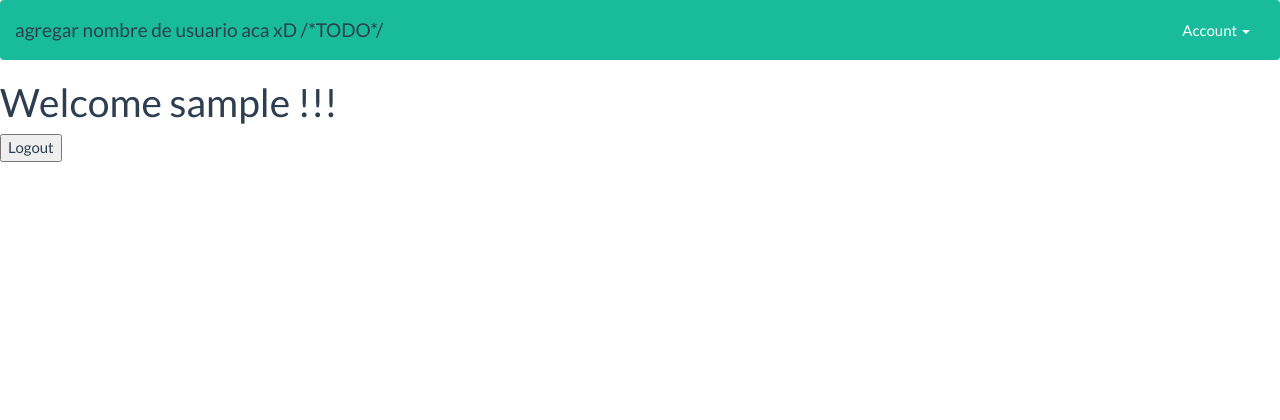
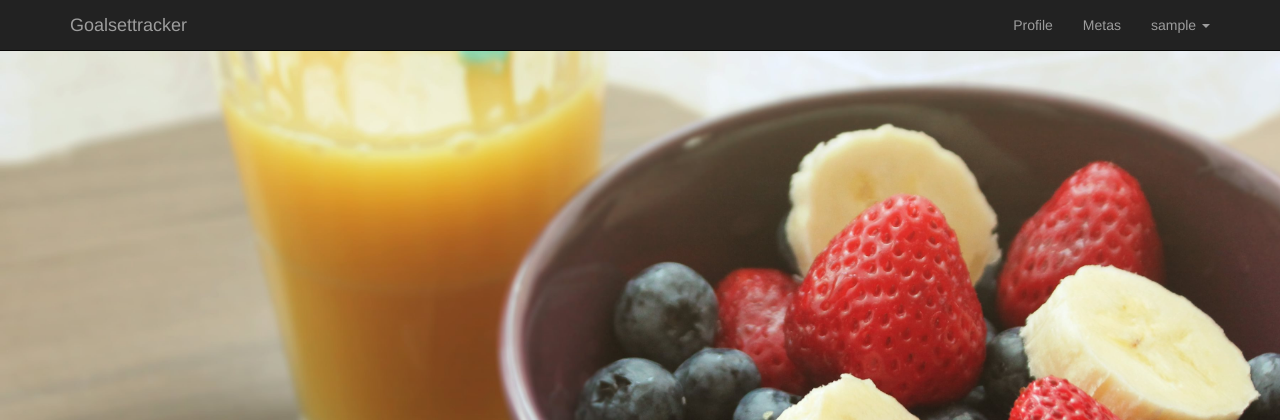
Before and after one commit to ingsoft-famaf/el-rejunte, a Django app: page /home/ in a window 1280 px wide. Shown: the top 420 px of the page. Run offline with Django 3.2, Linux system fonts and the light colour scheme; the visitor is signed in with stand-in values (Sample User, id 1); some libraries are stand-ins or nearby versions.

Commit message:
Home mejorado

```diff
--- a/myproject/templates/base.html
+++ b/myproject/templates/base.html
@@ -1,35 +1,50 @@
 {% load staticfiles %}
 
 <!DOCTYPE html>
-<html>
+<html lang="en">
   <head>
     <meta charset="utf-8">
-            <meta name="viewport" content="width=device-width, initial-scale=1.0">
-                <title>Goal Set Tracker</title>
-                <!-- Core CSS - Include with every page -->
-                <link href="{% static 'css/bootstrap.min.css' %}" rel="stylesheet">
+    <meta http-equiv="X-UA-Compatible" content="IE=edge">
+    <meta name="viewport" content="width=device-width, initial-scale=1">
+    <meta name="viewport" content="width=device-width, user-scalable=no, initial-scale=1.0, maximum-scale=1.0, minimum-scale=1.0">
+    <link rel="stylesheet" href="/static/bootstrap/css/bootstrap.min.css">
+    <link rel="stylesheet" href="/static/bootstrap/css/bootstrap-social.css">
+    <link rel="stylesheet" type="text/css" href="/static/css/login.css">
+    <link rel="stylesheet" type="text/css" href="/static/css/mycss.css">
+    <link href="/static/font-awesome/css/font-awesome.css" rel="stylesheet">
+    <!-- The above 3 meta tags *must* come first in the head; any other head content must come *after* these tags -->
+    <meta name="description" content="">
+    <meta name="author" content="">
+    <link rel="icon" href="favicon.ico">
+    <title>{% block title %}{% endblock %}</title>
 </head>
+
 <body>
-                    <nav class="navbar navbar-inverse">
-                        <div class="container-fluid">
-                            <div class="navbar-header">
-                                <button type="button" class="navbar-toggle collapsed" data-toggle="collapse" data-target="#bs-example-navbar-collapse-1">
-                                    <span class="sr-only">Toggle navigation</span>
-                                    <span class="icon-bar"></span>
-                                    <span class="icon-bar"></span>
-                                    <span class="icon-bar"></span>
+  <nav class="navbar  navbar-inverse  navbar-fixed-top">
+  <div class="container">
+  <button type="button" class="navbar-toggle"
+  data-toggle="collapse"
+  data-target=".navbar-collapse"
+  >
+  <span class="sr-only"> Toggle navigation</span>
+  <span class="icon-bar"> </span>
+  <span class="icon-bar"> </span>
+  <span class="icon-bar"> </span>
   </button>
-                                <a class="navbar-brand" href="#">agregar nombre de usuario aca xD /*TODO*/</a>
-                            </div>
-                            <div class="collapse navbar-collapse" id="bs-example-navbar-collapse-1">
+
+   <a class="navbar-brand" href="#"> Goalsettracker</a>
+
+       <div class="navbar-collapse collapse">
            <ul class="nav navbar-nav navbar-right">
+             <li class=""><a href="#">Profile</a> </li>
+             <li> <a href="#">Metas</a> </li>
                 <li class="dropdown">
-                                        <a href="#" class="dropdown-toggle" data-toggle="dropdown" role="button" aria-expanded="false">Account
-                                            <span class="caret"></span>
-                                        </a>
-                                        <ul class="dropdown-menu" role="menu">
+                   <a href="#" class="dropdown-toggle"
+                    data-toggle="dropdown"> {{ user.username }}
+                    <b class="caret"> </b>
+                     <ul class="dropdown-menu">
                        <li>
-                                                <a href="/home">home</a>
+                            <a href="/home">Home</a>
                         </li>
                         <li>
                             <a href="#">Another action</a>
@@ -51,7 +66,6 @@
        </div>
   </div>
 </nav>
-
     {% block content %}
     {% endblock %}
 
@@ -61,7 +75,5 @@
 <script src = "{% static 'js/bootstrap.min.js' %}"></script>
         {% block javascript %}
         {% endblock %}
-
-
   </body>
 </html>
--- a/myproject/templates/home.html
+++ b/myproject/templates/home.html
@@ -1,6 +1,5 @@
 {% extends "base.html" %}
 
 {% block content %}
-    <h1> Welcome {{ user.username }} !!! </h1>
-    <button type="button" onclick="window.location.href='/logout/' ">Logout</button>
+
 {% endblock %}
--- a/myproject/templates/registration/password_reset_complete.html
+++ b/myproject/templates/registration/password_reset_complete.html
@@ -3,6 +3,10 @@
 {% block title %}Password reset complete{% endblock %}
 
 {% block content %}
+<br>
+<br>
+<br>
+<br>
 <p>Your password has been set.  You may go ahead and log in now.</p>
 <p><a href="{{ login_url }}">Log in</a></p>
 {% endblock %}
--- a/myproject/templates/registration/password_reset_confirm.html
+++ b/myproject/templates/registration/password_reset_confirm.html
@@ -2,7 +2,12 @@
 {% block title %}Setting New password{% endblock %}
 
 {% block content %}
+<br>
+<br>
+<br>
+<br>
     {% if validlink %}
+
         <p>Please enter your new password twice.<br />
            So we can verify you typed it in correctly.</p>
         <form action="" method="post">
--- a/myproject/templates/registration/password_reset_done.html
+++ b/myproject/templates/registration/password_reset_done.html
@@ -3,6 +3,10 @@
 {% block title %}Password reset successful{% endblock %}
 
 {% block content %}
+<br>
+<br>
+<br>
+<br>
 <p>We've e-mailed you instructions for setting your password to the e-mail address you submitted.</p>
 <p>You should be receiving it shortly.</p>
 {% endblock %}
--- a/myproject/templates/registration/password_reset_email.html
+++ b/myproject/templates/registration/password_reset_email.html
@@ -1,4 +1,8 @@
 {% autoescape off %}
+<br>
+<br>
+<br>
+<br>
 You're receiving this e-mail because you requested a password reset for your user account at {{ site_name }}.
 
 Please go to the following page and choose a new password:
--- a/myproject/templates/registration/password_reset_form.html
+++ b/myproject/templates/registration/password_reset_form.html
@@ -3,6 +3,10 @@
 {% block title %}Reset Password{% endblock %}
 
 {% block content %}
+<br>
+<br>
+<br>
+<br>
 <p>Please specify your email address to receive instructions for resetting it.</p>
 
 <form action="" method="post">
```
Also changed, not shown: myproject/templates/index.html (+21 -18 lines), myproject/templates/login.html (+17 -46 lines). Lines whose indentation alone changed are shown as unchanged.
